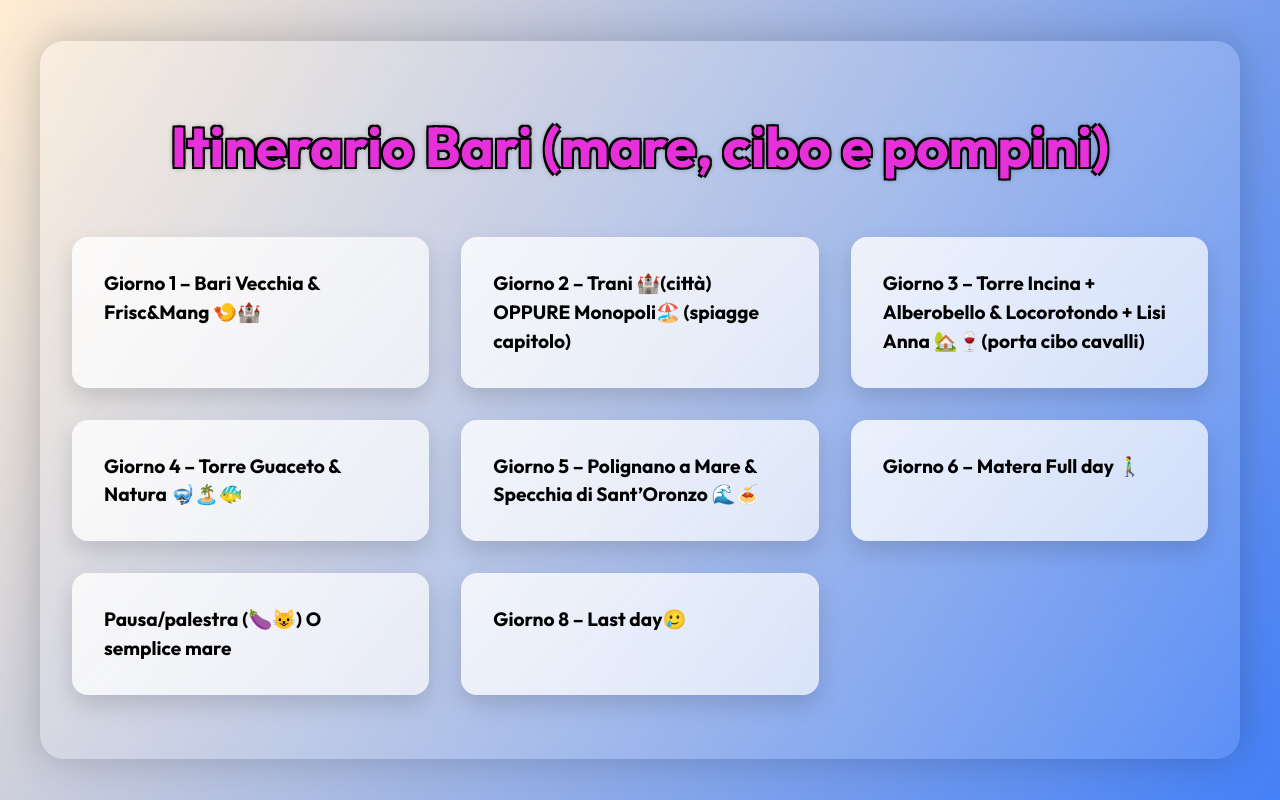
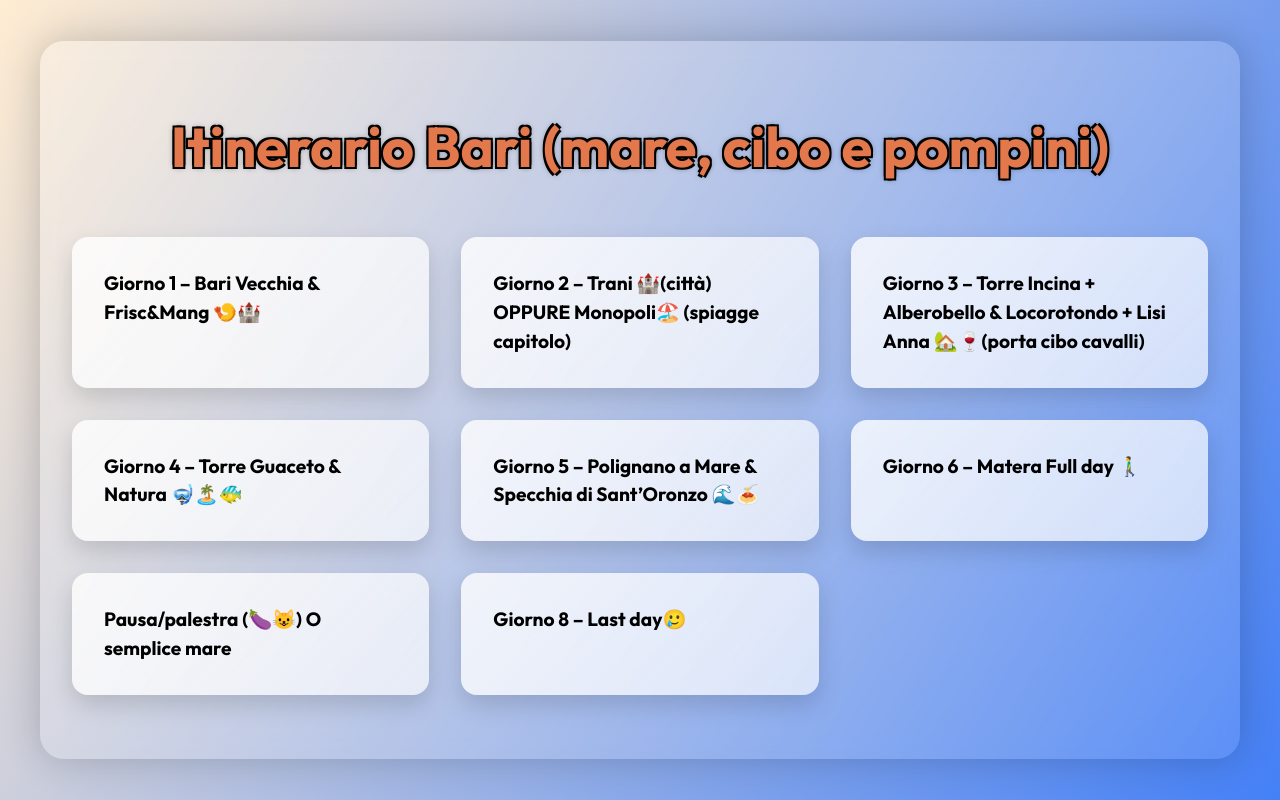
Before and after one commit to chavo0001/ItinerarioBari, a Next.js app: page / in a window 1280 px wide. Built offline with nearby package versions, Linux system fonts and the light colour scheme.

Commit message:
colore titolo

```diff
--- a/src/app/styles/home.module.css
+++ b/src/app/styles/home.module.css
@@ -25,7 +25,7 @@
   font-size: 3.5rem;
   font-weight: 700;
   text-align: center;
-  color: #e631da;
+  color: #e4784d;
   /* Testo con contorno nero */
   text-shadow:
     -2px -2px 0 #000,
```
